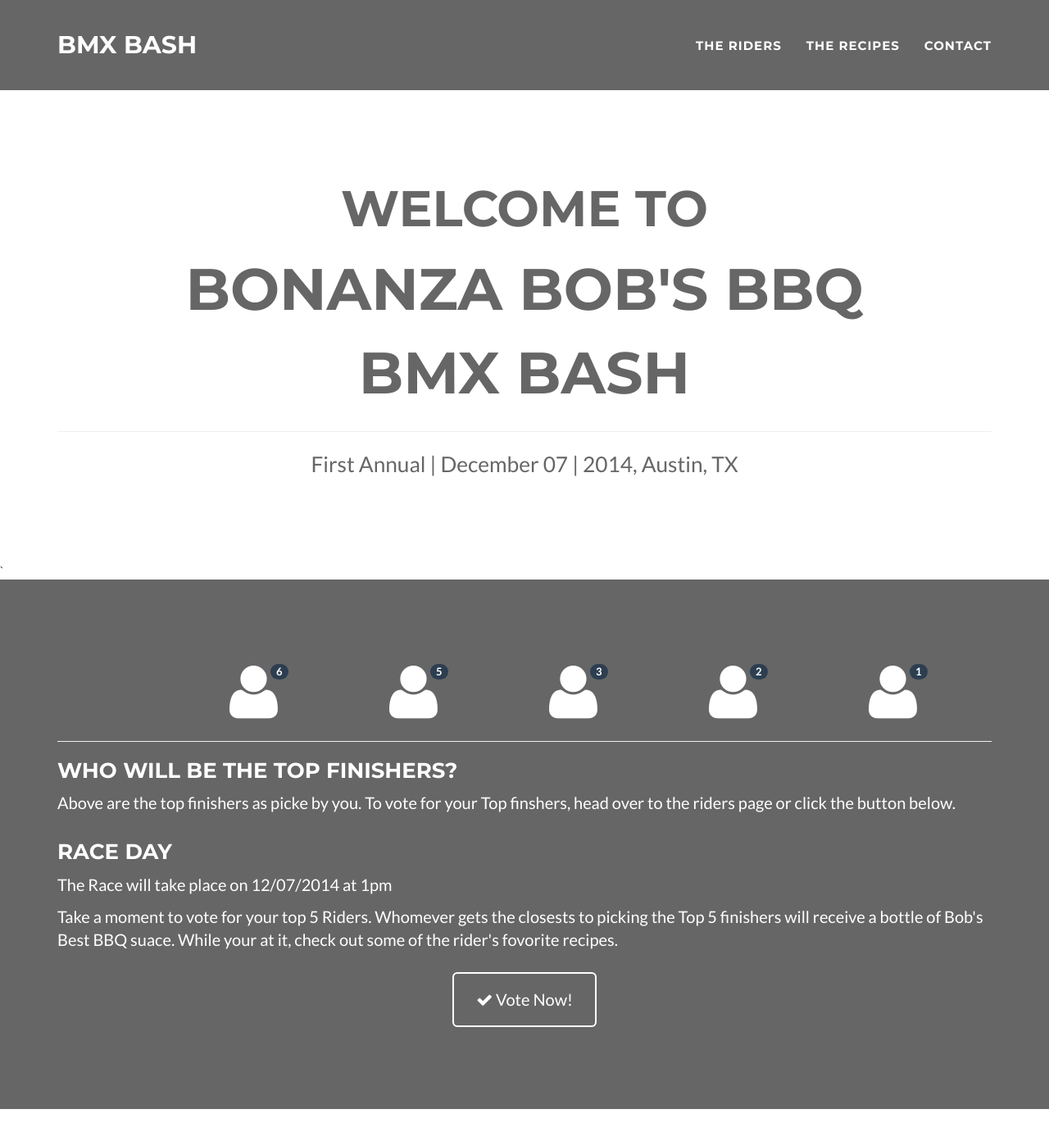
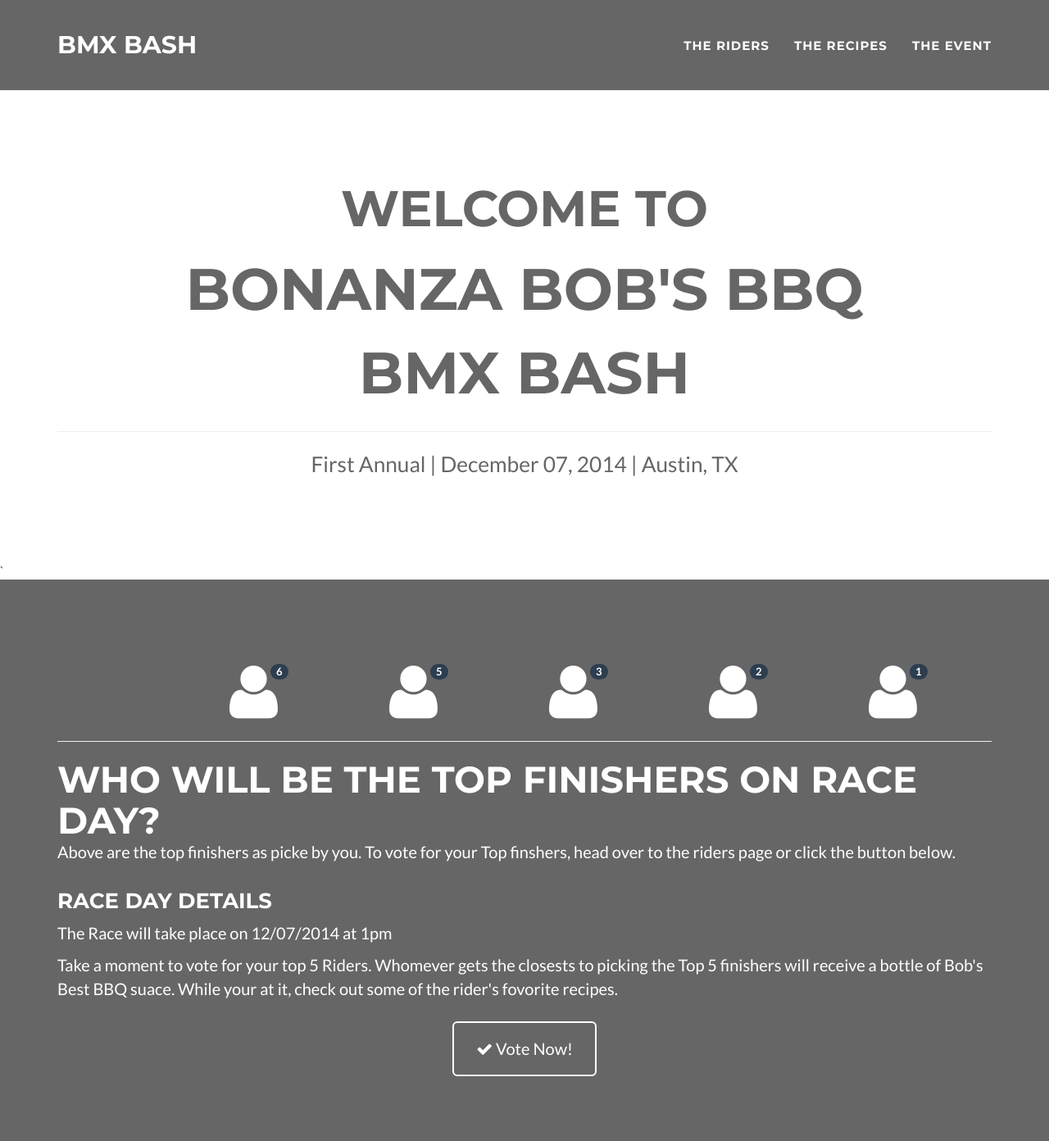
Before and after one commit to carbondesign/thisiswhatido, a Jekyll site: the page built from index.html, in a window 1280 px wide and 1400 px high. Shown: the top 1392 px of the window at 82% size. Built offline with Jekyll 4.4.1, drawn with Linux system fonts in a browser that asks for light colours; nearby versions of some CDN libraries.

Commit message:
removing contact from header

```diff
--- a/_includes/about.html
+++ b/_includes/about.html
@@ -19,12 +19,12 @@
 
                     </div>
                     <hr class="">
-                    <h3>Who Will Be the Top Finishers? </h3>
+                    <h2>Who Will Be the Top Finishers on Race day? </h2>
                     <p>Above are the top finishers as picke by you. To vote for your Top finshers, head over to the riders page or click the button below.</p>
 
                 </div>
                 <div class="col-lg-12 ">
-                    <h3>Race Day</h3>
+                    <h3>Race Day Details</h3>
                     <p>The Race will take place on 12/07/2014 at 1pm</p>
                     <p>Take a moment to vote for your top 5 Riders. Whomever gets the closests to picking the Top 5 finishers will receive a bottle of Bob's Best BBQ suace. While your at it, check out some of the rider's fovorite recipes.</p>
                 </div>
--- a/_includes/header.html
+++ b/_includes/header.html
@@ -9,7 +9,7 @@
                     <div class="intro-text">
                         <span class="name"><span class="small">Welcome to</span><br>Bonanza Bob's BBQ<br>BMX Bash</span>
                         <hr class="">
-                        <span class="skills">First Annual | December 07 | 2014, Austin, TX</span>
+                        <span class="skills">First Annual | December 07, 2014 | Austin, TX</span>
                     </div>
                 </div>
             </div>
--- a/_includes/nav.html
+++ b/_includes/nav.html
@@ -28,7 +28,7 @@
                         <a href="{{site.baseurl}}/recipes">The Recipes</a>
                     </li>
                     <li class="page-scroll">
-                        <a href="{{site.baseurl}}/#contact">Contact</a>
+                        <a href="{{site.baseurl}}/#contact">The Event</a>
                     </li>
                 </ul>
             </div>
```
